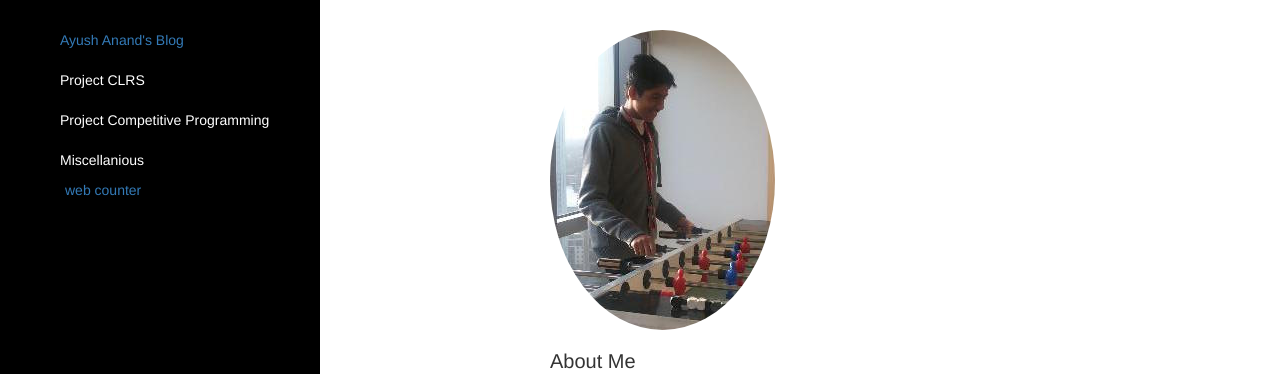
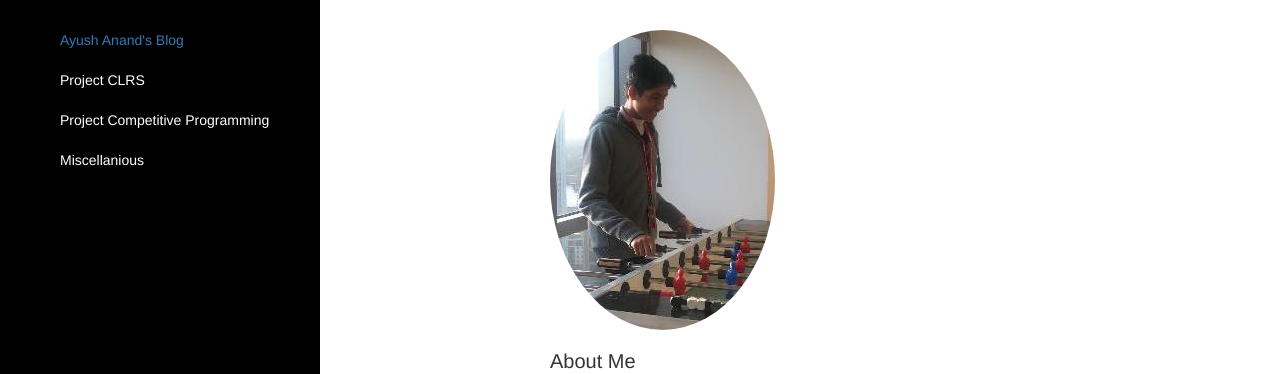
Before and after one commit to iamayushanand/iamayushanand.github.io, a Jekyll site: the page built from index.html, in a window 1280 px wide. Shown: the top 374 px of the page. Built offline with Jekyll 4.4.1, drawn with Linux system fonts in a browser that asks for light colours; nearby versions of some CDN libraries; a script that is not in the unit is left out.

Commit message:
Initial commit

```diff
--- a/_includes/sidebar.html
+++ b/_includes/sidebar.html
@@ -23,8 +23,8 @@
 
 
 		</ul>
-		<a href="http://www.freecounterstat.com" style="margin-left:50px;" target="_Blank" title="web counter">web counter</a><br/>
-<script type="text/javascript" src="http://counter5.freecounter.ovh/private/counter.js?c=b88fcdc98ca9e3ac93d3307749a25e9a"></script>
+
+<script type="text/javascript" style="margin-left:50px;" src="http://counter5.freecounter.ovh/private/counter.js?c=b88fcdc98ca9e3ac93d3307749a25e9a"></script>
 	</div>
 </body>
 </html>
```
